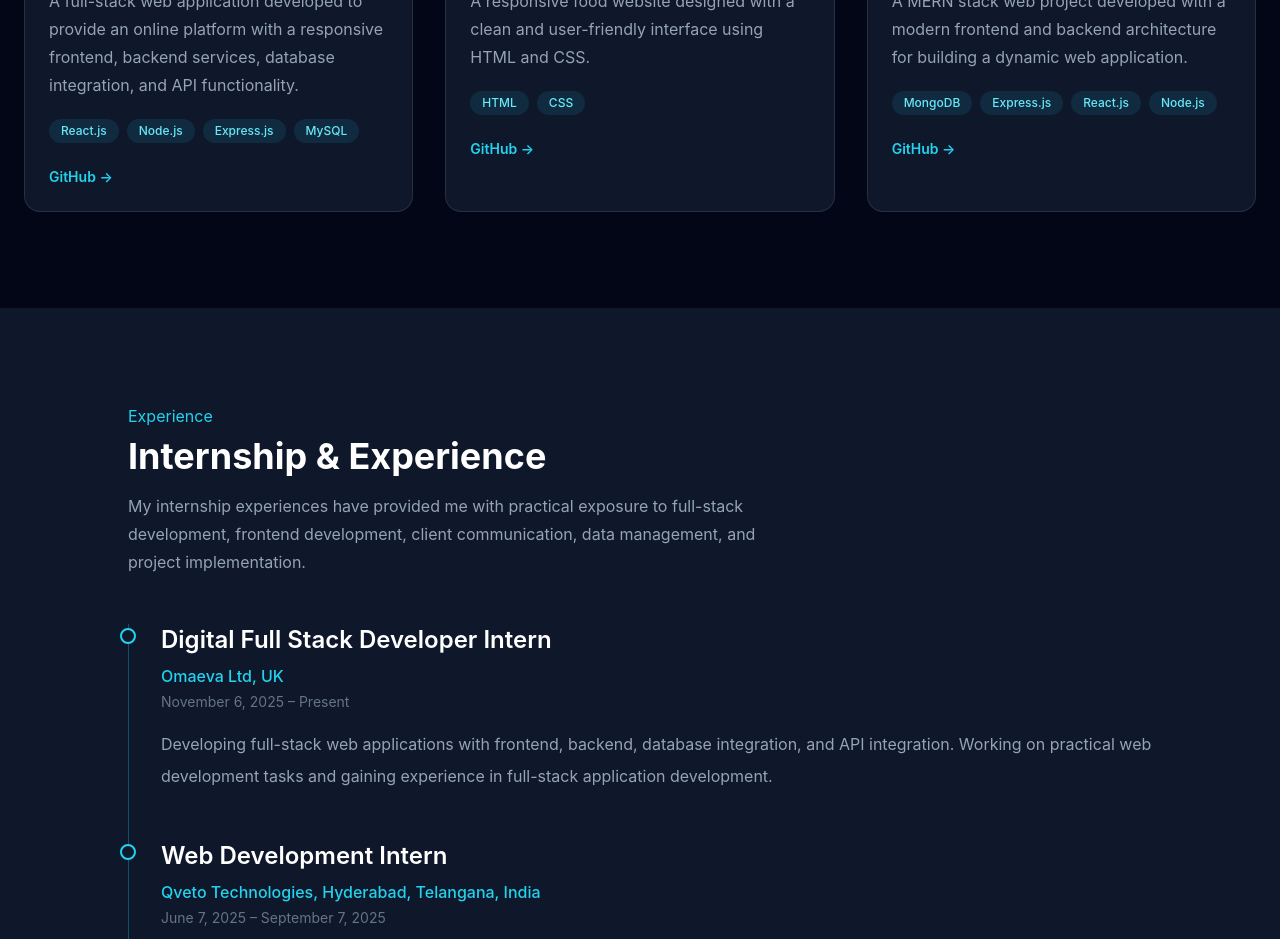
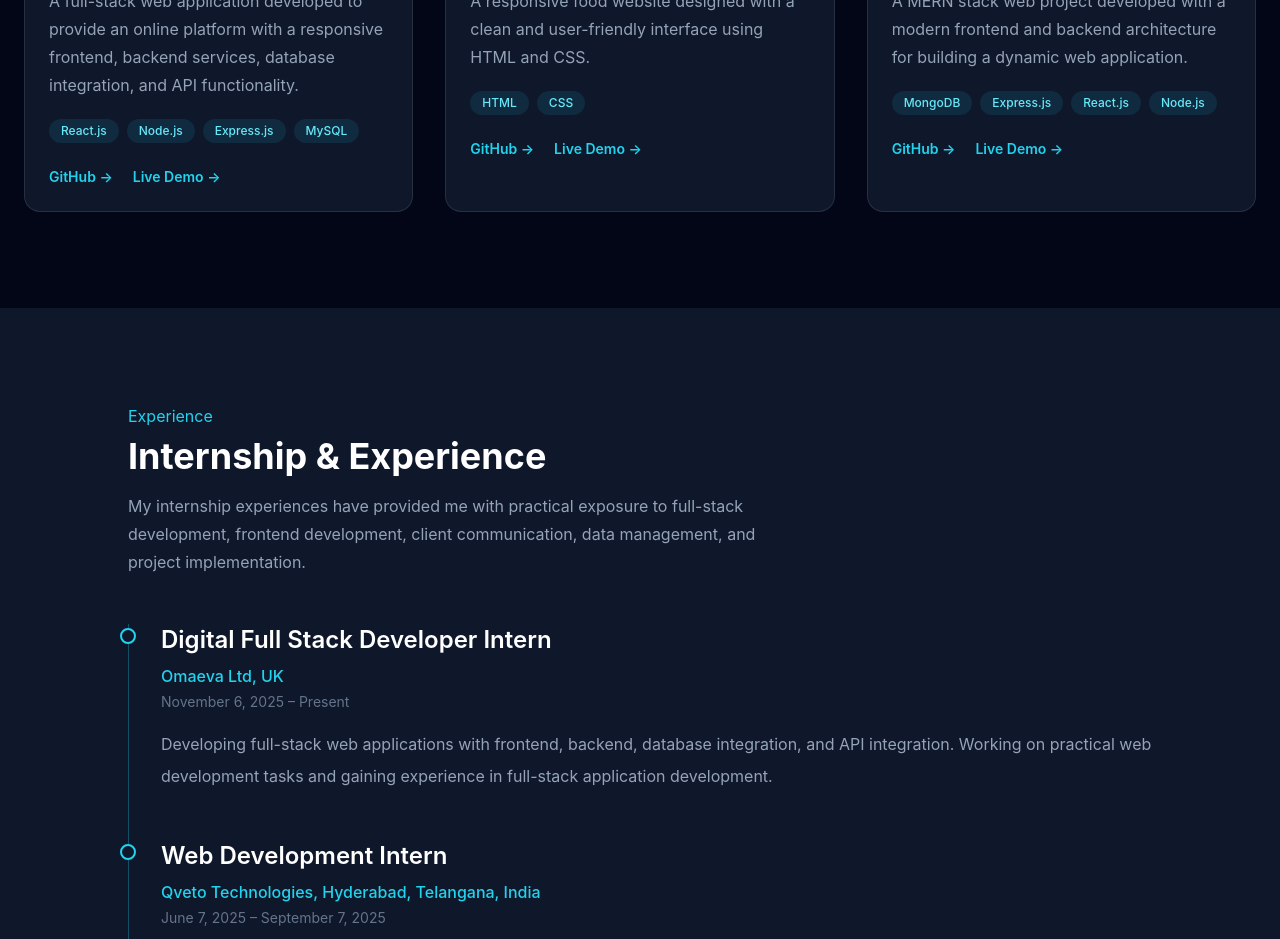
Before and after one commit to Srimathi0910/Srimathi_portfolio, a React (Create React App) app: page / in a window 1280 px wide. Shown: the part 2680-3619 px from the top of the page. Built offline with nearby package versions, Linux system fonts and the light colour scheme.

Commit message:
Initial Commit

```diff
--- a/src/components/Projects.jsx
+++ b/src/components/Projects.jsx
@@ -14,7 +14,7 @@ const projects = [
       "A responsive food website designed with a clean and user-friendly interface using HTML and CSS.",
     technologies: ["HTML", "CSS"],
     github: "https://github.com/Srimathi0910/omni-food",
-    live: "#",
+    live: "https://omni-food-five.vercel.app/ ",
     image: "/projects/omni-food.png",
   },
   {
@@ -85,14 +85,14 @@ export default function Projects() {
                     GitHub →
                   </a>
 
-                  {/* <a
+                  <a
                     href={project.live}
                     target="_blank"
                     rel="noopener noreferrer"
                     className="text-sm font-semibold text-cyan-400 transition hover:text-cyan-300"
                   >
                     Live Demo →
-                  </a> */}
+                  </a>
                 </div>
               </div>
             </article>
```
